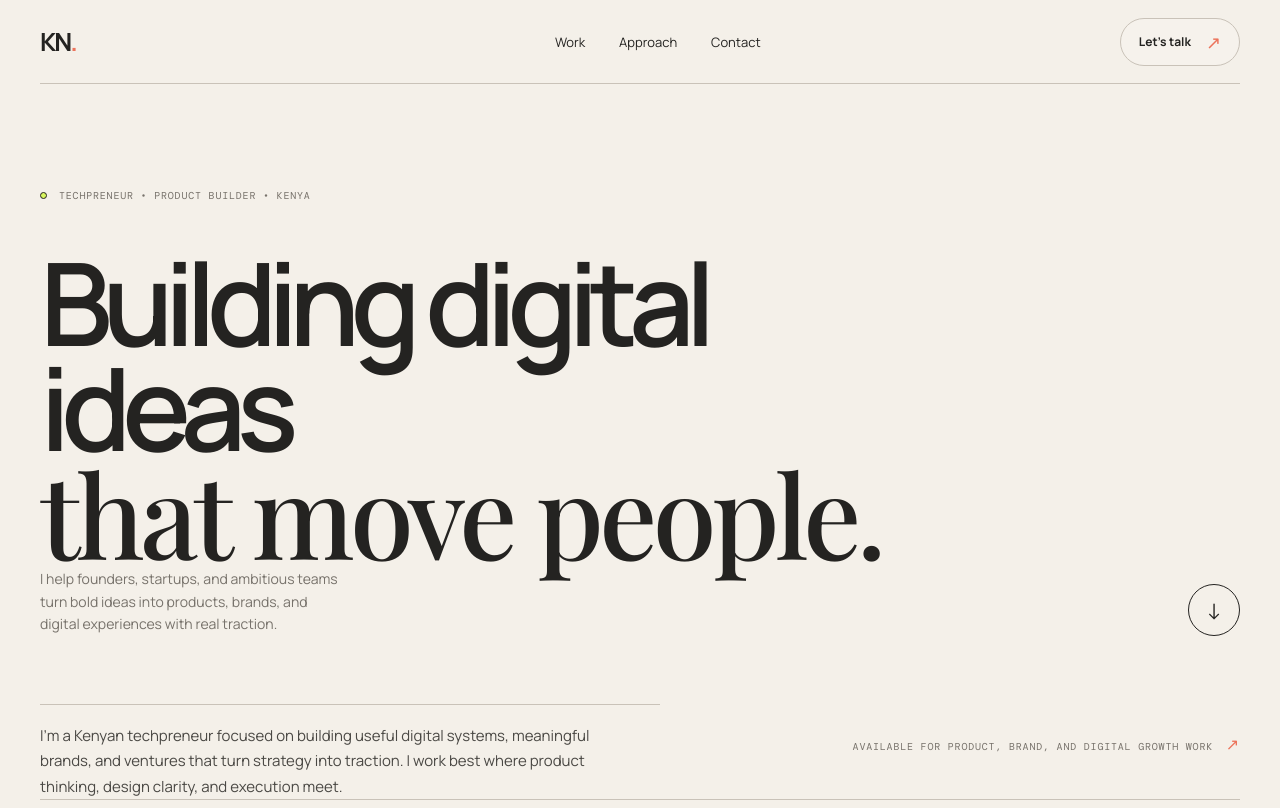
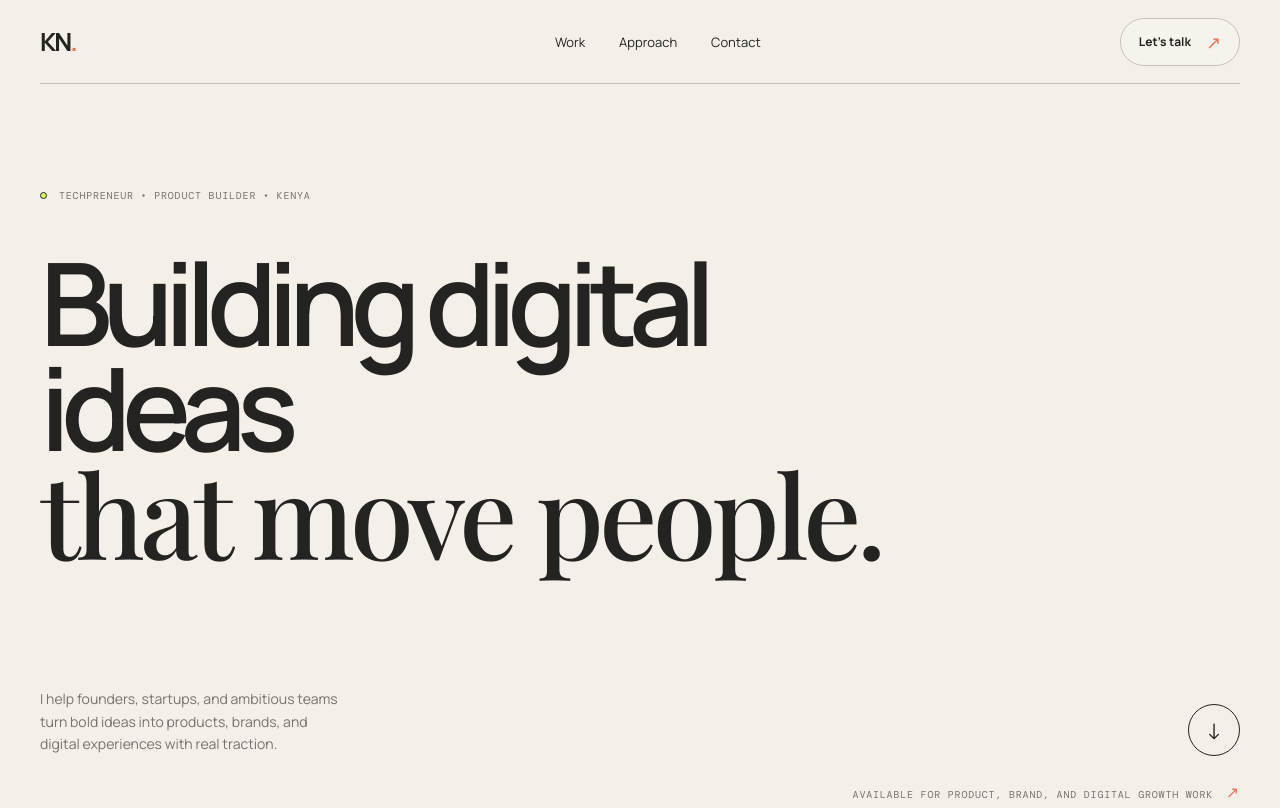
Before and after one commit to v0qeh/Personal-Portfolio, a website built with Vite: page index.html in a window 1280 px wide. Shown: the top 808 px of the page. Built offline with nearby package versions, Linux system fonts and the light colour scheme; a web font is replaced by a local one.

Commit message:
Make hero layout responsive

```diff
--- a/src/style.css
+++ b/src/style.css
@@ -23,7 +23,7 @@ button { font: inherit; }
 .menu-toggle.is-open span:nth-child(2) { opacity: 0; }
 .menu-toggle.is-open span:nth-child(3) { transform: translateY(-7px) rotate(-45deg); }
 .header-cta span, .project-arrow, .contact-link span, .work-footer a span { color: var(--coral); font-size: 18px; }
-.hero { min-height: 650px; padding-top: 105px; position: relative; display: flex; flex-direction: column; }
+.hero { min-height: auto; padding-top: 105px; padding-bottom: 78px; position: relative; display: flex; flex-direction: column; }
 .hero-kicker, .eyebrow, .hero-note, .filter-button, .project-meta > span, .work-footer, .service-item > span, .site-footer { font-family: var(--mono); font-size: 10px; text-transform: uppercase; letter-spacing: .08em; }
 .hero-kicker { display: flex; align-items: center; gap: 12px; color: var(--muted); }
 .status-dot { width: 7px; height: 7px; border-radius: 50%; background: var(--lime); border: 1px solid var(--ink); }
@@ -31,13 +31,13 @@ button { font: inherit; }
 h1, h2, h3, p { margin: 0; }
 h1 { max-width: 850px; margin-top: 48px; font-size: clamp(58px, 9vw, 128px); line-height: .91; letter-spacing: -.08em; font-weight: 600; }
 em { font-family: var(--serif); font-weight: 500; letter-spacing: -.04em; }
-.hero-bottom { display: flex; justify-content: space-between; align-items: end; margin-top: auto; padding-bottom: 42px; }
+.hero-bottom { display: flex; justify-content: space-between; align-items: end; margin-top: 120px; }
 .hero-intro { width: 300px; color: var(--muted); font-size: 14px; line-height: 1.6; }
 .hero-bio { margin-top: 26px; max-width: 620px; padding: 18px 20px 0 0; border-top: 1px solid var(--line); }
 .hero-bio p { color: var(--muted); font-size: 15px; line-height: 1.7; }
 .round-link { width: 52px; height: 52px; display: grid; place-items: center; border: 1px solid var(--ink); border-radius: 50%; font-size: 22px; transition: background .25s ease, transform .25s ease; }
 .round-link:hover { background: var(--lime); transform: rotate(-12deg); }
-.hero-note { position: absolute; right: 0; bottom: 44px; color: var(--muted); }
+.hero-note { align-self: flex-end; margin-top: 24px; color: var(--muted); line-height: 1.6; }
 .hero-bio p { color: #4a4844; }
 .hero-note span { color: var(--coral); font-size: 16px; margin-left: 6px; }
 .work, .approach, .contact { border-top: 1px solid var(--line); padding-top: 24px; padding-bottom: 130px; }
```
